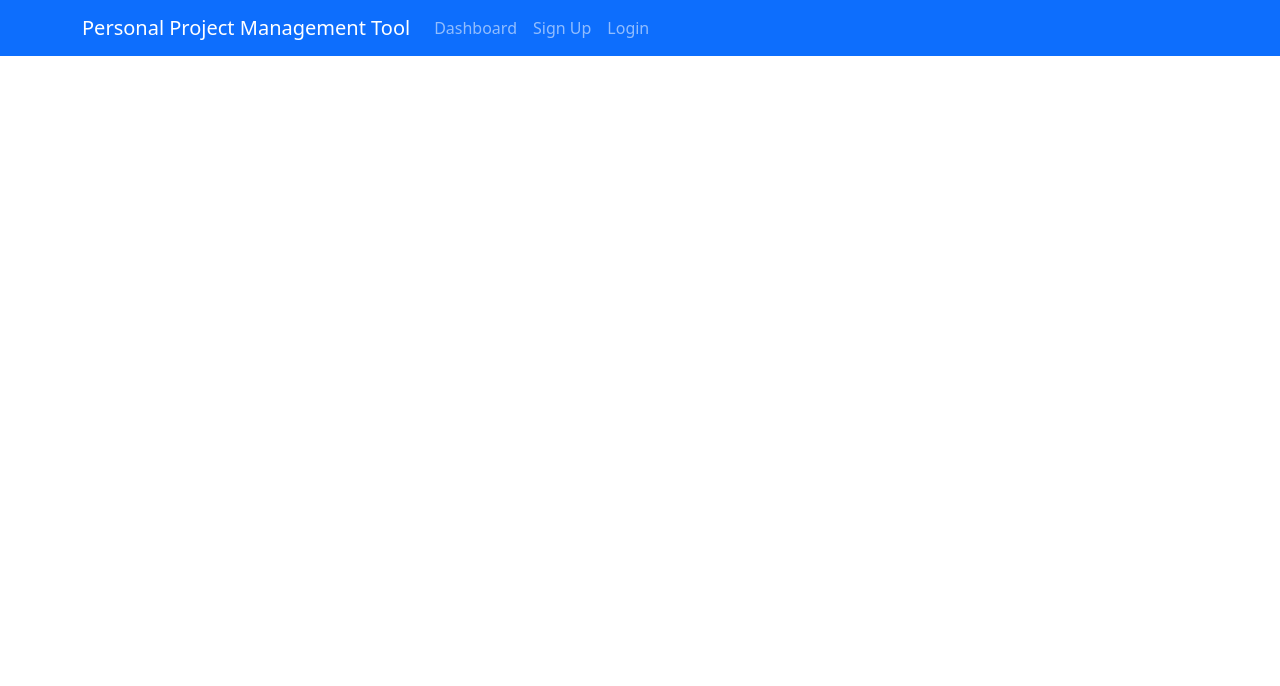
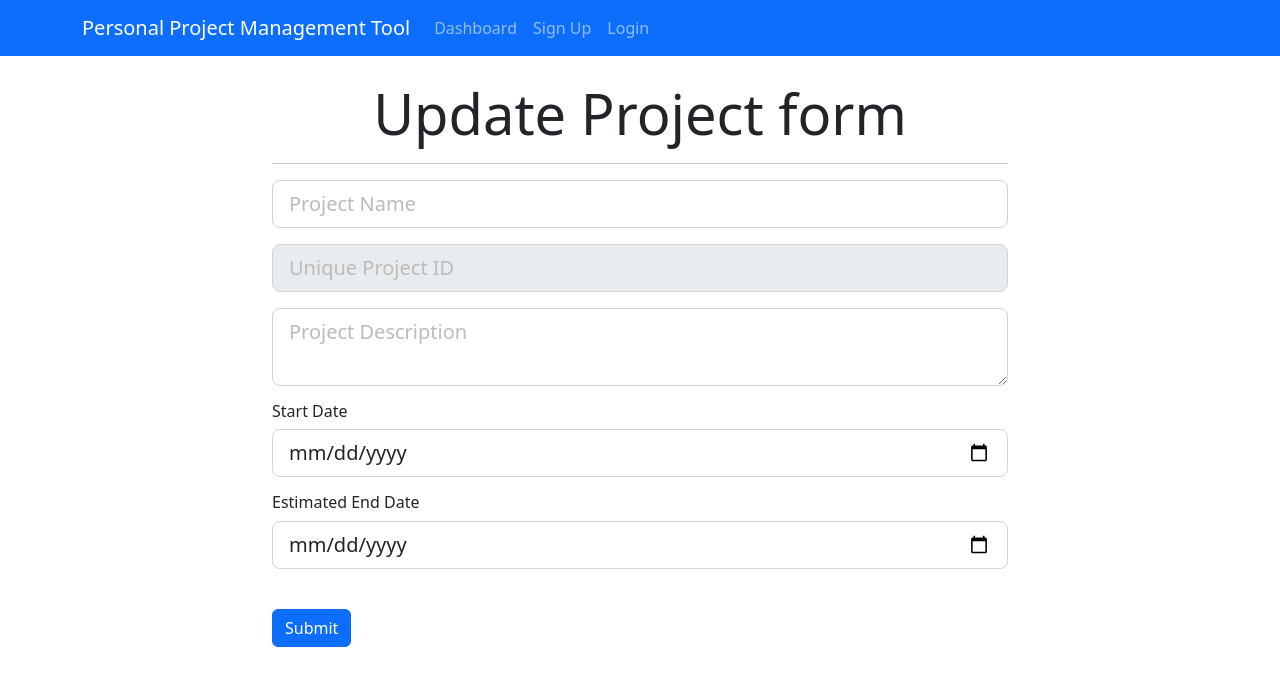
Before and after one commit to RaresMihalache/Kanban_Tool, a React (Create React App) app in the folder react app/ppmtool-react-client/: page /updateProject/1 in a window 1280 px wide. Shown: the top 686 px of the page. Built offline with nearby package versions, Linux system fonts and the light colour scheme.

Commit message:
update project form & route

```diff
--- a/react app/ppmtool-react-client/src/App.js
+++ b/react app/ppmtool-react-client/src/App.js
@@ -6,6 +6,7 @@
 import AddProject from "./components/Project/AddProject";
 import { Provider } from "react-redux";
 import store from "./store";
+import UpdateProject from "./components/Project/UpdateProject";
 
 function App() {
   return (
@@ -17,6 +18,11 @@
             <Route exact path="/" element={<Header />}></Route>
             <Route exact path="/dashboard" element={<Dashboard />}></Route>
             <Route exact path="/addProject" element={<AddProject />}></Route>
+            <Route
+              exact
+              path="/updateProject/:id"
+              element={<UpdateProject />}
+            ></Route>
           </Routes>
         </div>
       </Router>
--- a/react app/ppmtool-react-client/src/components/Project/ProjectItem.js
+++ b/react app/ppmtool-react-client/src/components/Project/ProjectItem.js
@@ -1,4 +1,5 @@
 import React, { Component } from "react";
+import { Link } from "react-router-dom";
 
 class ProjectItem extends Component {
   render() {
@@ -21,11 +22,11 @@
                     <i className="fa fa-flag-checkered pr-1"> Project Board </i>
                   </li>
                 </a>
-                <a href="#">
+                <Link to={`/updateProject/${project.projectIdentifier}`}>
                   <li className="list-group-item update">
                     <i className="fa fa-edit pr-1"> Update Project Info</i>
                   </li>
-                </a>
+                </Link>
                 <a href="">
                   <li className="list-group-item delete">
                     <i className="fa fa-minus-circle pr-1"> Delete Project</i>
--- /dev/null
+++ b/react app/ppmtool-react-client/src/components/Project/UpdateProject.js
@@ -0,0 +1,62 @@
+import React, { Component } from "react";
+
+export default class UpdateProject extends Component {
+  render() {
+    return (
+      <div className="project">
+        <div className="container">
+          <div className="row">
+            <div className="col-md-8 m-auto">
+              <h5 className="display-4 text-center">Update Project form</h5>
+              <hr />
+              <form>
+                <div className="form-group">
+                  <input
+                    type="text"
+                    className="form-control form-control-lg mb-3"
+                    placeholder="Project Name"
+                  />
+                </div>
+                <div className="form-group">
+                  <input
+                    type="text"
+                    className="form-control form-control-lg mb-3"
+                    placeholder="Unique Project ID"
+                    disabled
+                  />
+                </div>
+                <div className="form-group">
+                  <textarea
+                    className="form-control form-control-lg mb-3"
+                    placeholder="Project Description"
+                  />
+                </div>
+                <h6>Start Date</h6>
+                <div className="form-group">
+                  <input
+                    type="date"
+                    className="form-control form-control-lg mb-3"
+                    name="start_date"
+                  />
+                </div>
+                <h6>Estimated End Date</h6>
+                <div className="form-group">
+                  <input
+                    type="date"
+                    className="form-control form-control-lg mb-3"
+                    name="end_date"
+                  />
+                </div>
+
+                <input
+                  type="submit"
+                  className="btn btn-primary btn-block mt-4"
+                />
+              </form>
+            </div>
+          </div>
+        </div>
+      </div>
+    );
+  }
+}
```
